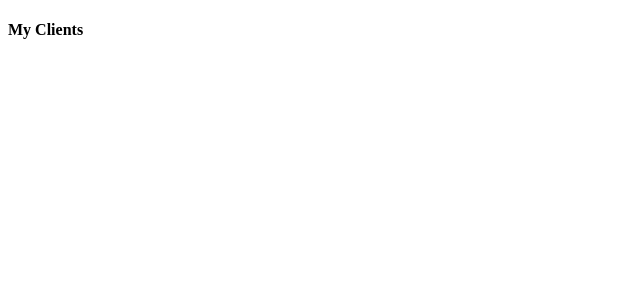
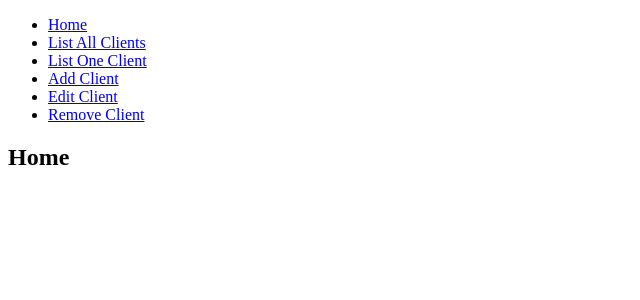
Before and after one commit to RodrigoJacomeli/MyClients, a React (Create React App) app: page / in a window 1280 px wide. Shown: the top 300 px of the page, without its empty margins (0-640 px from the left). Built offline with nearby package versions, Linux system fonts and the light colour scheme.

Commit message:
Create Routers - Test
Criação de rotas teste

```diff
--- a/src/App.tsx
+++ b/src/App.tsx
@@ -1,12 +1,83 @@
 import React from 'react';
+import {
+  BrowserRouter as Router,
+  Switch,
+  Route,
+  Link
+ } from 'react-router-dom';
 
+export default function App() {
+  return (
+    <Router>
+      <div>
+        <nav>
+          <ul>
+            <li>
+              <Link to="/">Home</Link>
+            </li>
+            <li>
+              <Link to="/ListAllClients">List All Clients</Link>
+            </li>
+            <li>
+              <Link to="/ListOneClient">List One Client</Link>
+            </li>
+            <li>
+              <Link to="/AddClient">Add Client</Link>
+            </li>
+            <li>
+              <Link to="/EditClient">Edit Client</Link>
+            </li>
+            <li>
+              <Link to="/RemoveClient">Remove Client</Link>
+            </li>
+          </ul>
+        </nav>
 
-function App() {
-  return (
-    <div>
-      <h4>My Clients</h4>
-    </div>
+        <Switch>
+          <Route path="/RemoveClient">
+            <RemoveClient />
+          </Route>
+          <Route path="/EditClient">
+            <EditClient />
+          </Route>
+          <Route path="/AddClient">
+            <AddClient />
+          </Route>
+          <Route path="/ListOneClient">
+            <ListOneClient />
+          </Route>
+          <Route path="/ListAllClients">
+            <ListAllClients />
+          </Route>
+          <Route path="/">
+            <Home />
+          </Route>
+        </Switch>
+      </div>
+    </Router>
   );
 }
 
-export default App;
+function Home() {
+  return <h2>Home</h2>
+}
+
+function ListAllClients() {
+  return <h2>List All Clients</h2>
+}
+
+function ListOneClient() {
+  return <h2>List One Client</h2>
+}
+
+function AddClient() {
+  return <h2>Add Client</h2>
+}
+
+function EditClient() {
+  return <h2>Edit Client</h2>
+}
+
+function RemoveClient() {
+  return <h2>Remove Client</h2>
+}
```
